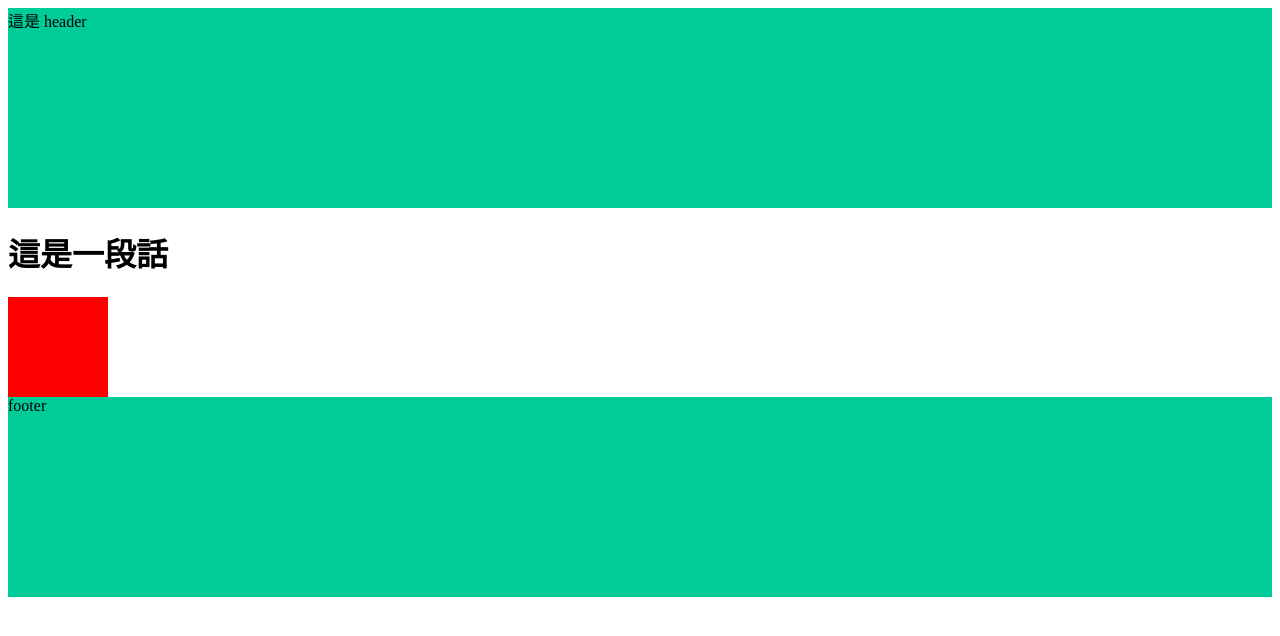
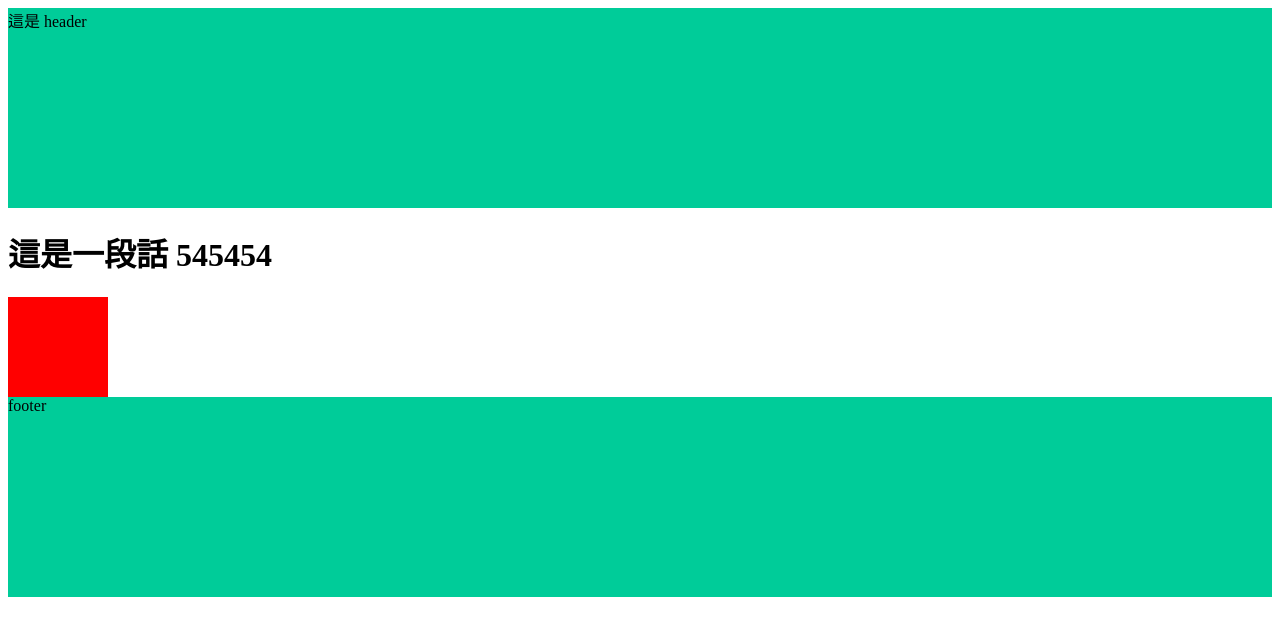
Before and after one commit to JIMHWANG/My-pages, a plain HTML site: page index.html in a window 1280 px wide. Drawn offline with Linux system fonts and the light colour scheme.

Commit message:
Update 2021-07-11T06:44:43.332Z

```diff
--- a/index.html
+++ b/index.html
@@ -16,7 +16,7 @@
 
 
 <h1>
-  這是一段話
+  這是一段話 545454
 </h1>
 
 <div class="box"></div>
```
